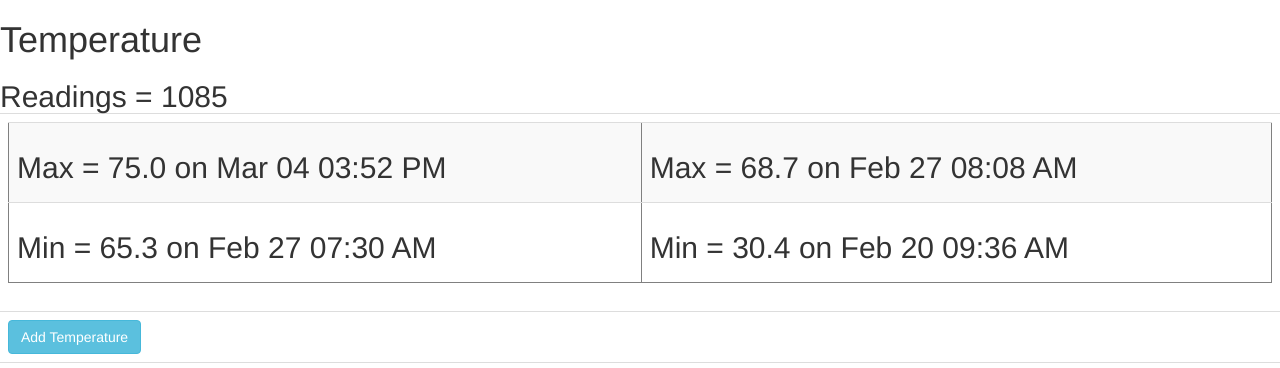
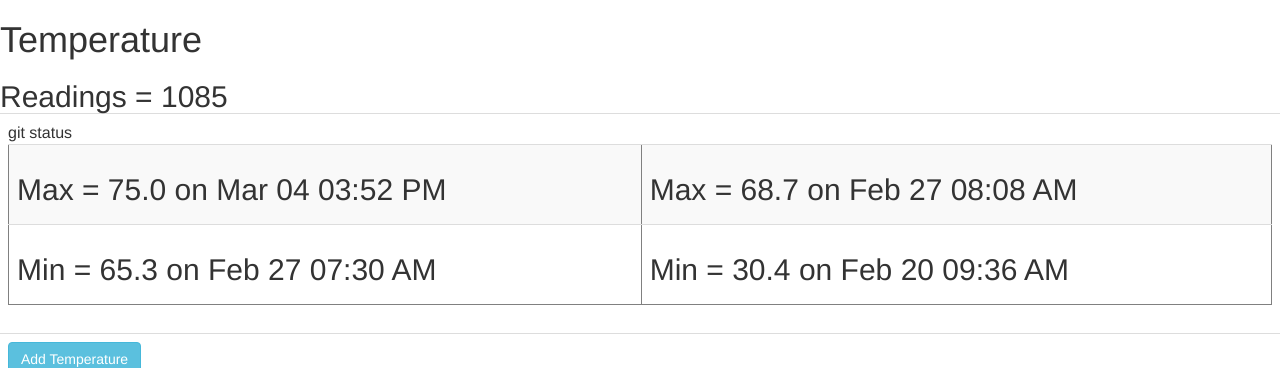
Before and after one commit to Darth-Neo/Weather, a Django app: page / in a window 1280 px wide. Shown: the top 368 px of the page. Run offline with Django 3.2, Linux system fonts and the light colour scheme; data comes from the database, SQL or seed files in the repository; some libraries are stand-ins or nearby versions.

```diff
--- a/temperature/templates/temperature_list.html
+++ b/temperature/templates/temperature_list.html
@@ -15,7 +15,7 @@
                 </td>
                 <td>
                     <h2 > Max = {{ maxHumidity }} </h2>
-                </td>
+                </td>git status
             </tr>
             <tr>
                 <td>
```
